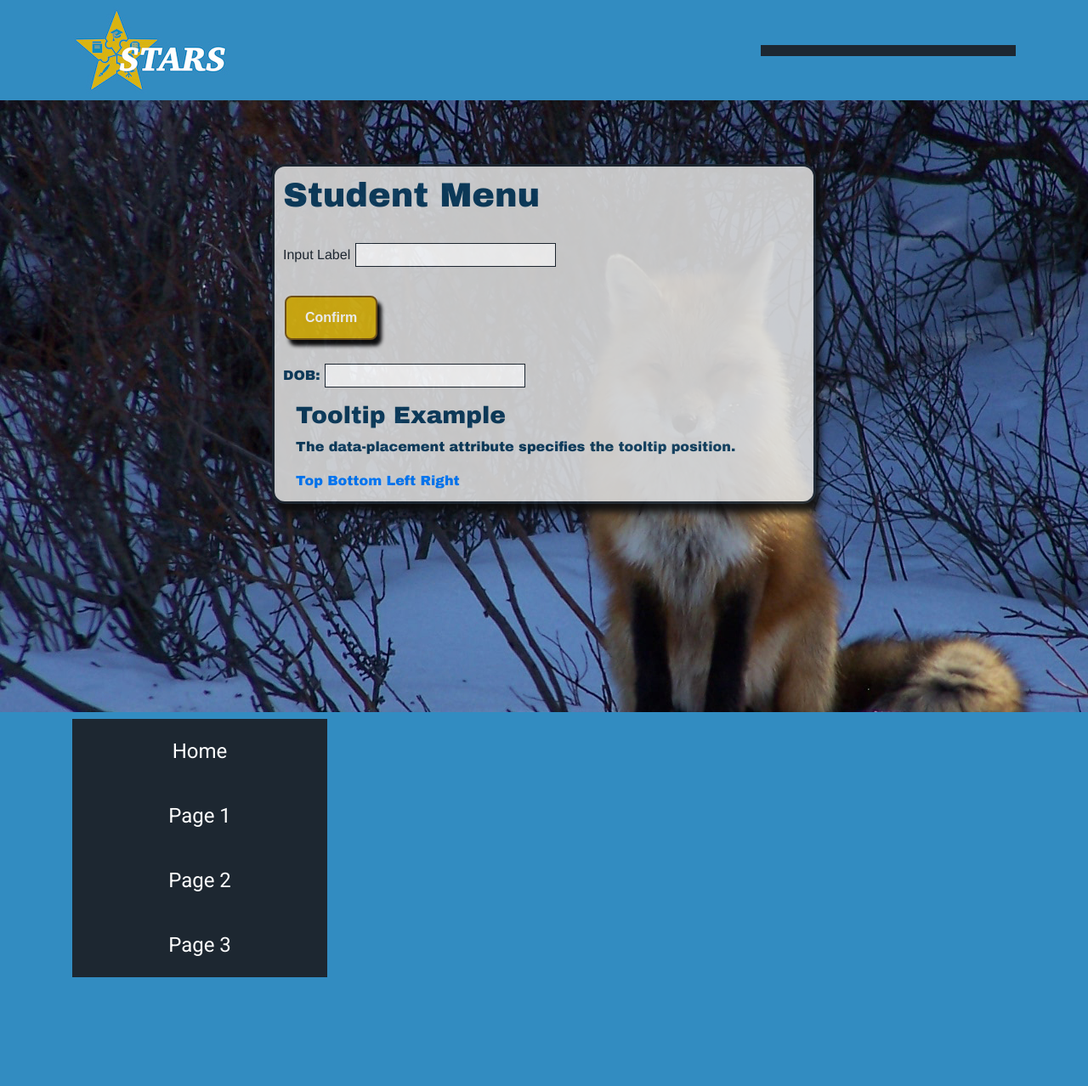
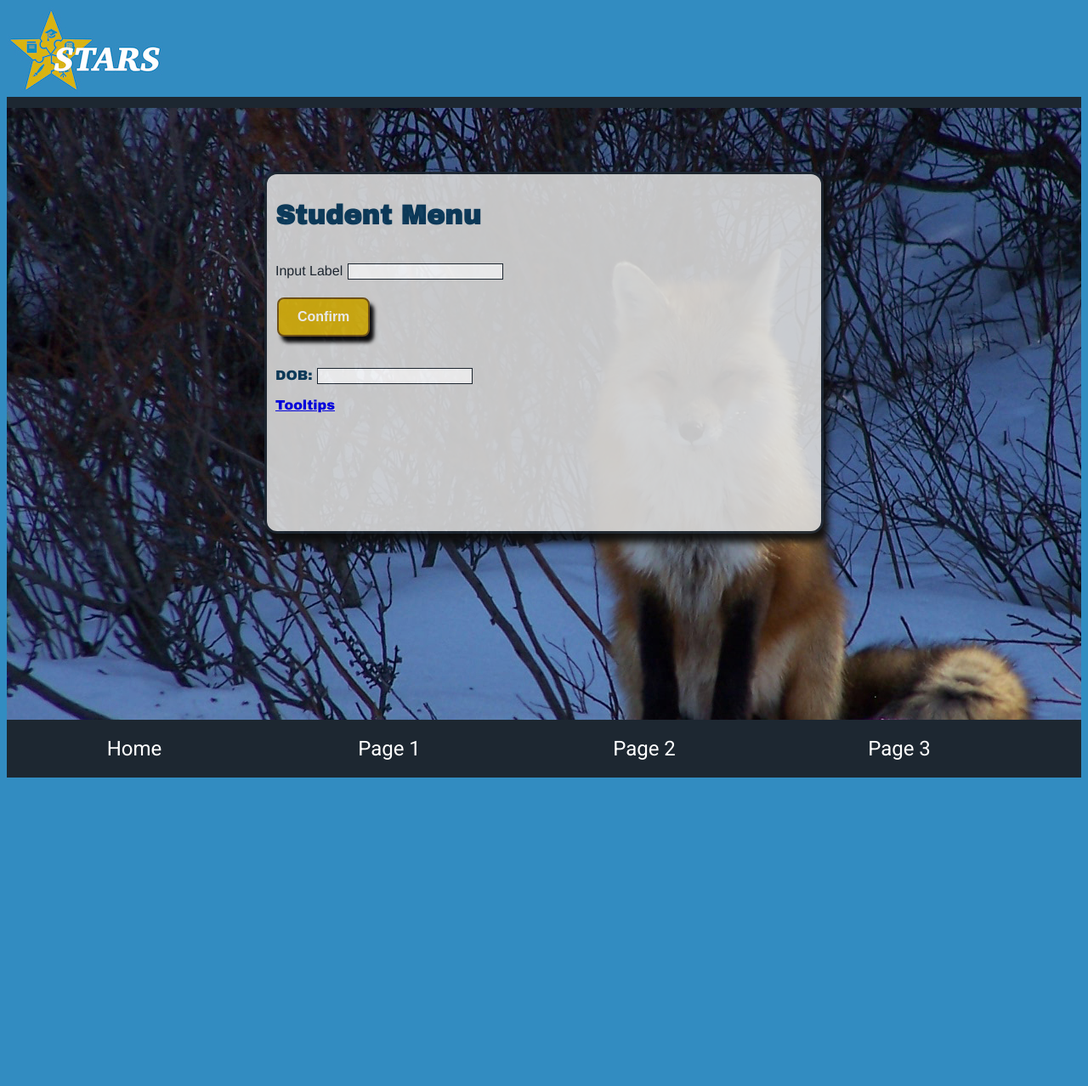
Before and after one commit to rlatorraca/CIS2261_Team_Talent_FP_Code, a PHP site: template Template/mockup.php in a window 1280 px wide. Shown: the whole page at 85% size. After the commit the page ends 915 px from the top, so only its background shows below. Run offline with PHP 8.4, Linux system fonts and the light colour scheme; the template is opened without the code that fills it, so the values that code supplies are empty; some libraries are stand-ins or nearby versions.

Commit message:
Changed Bootstrap and Jquery version.
Changed to Bootstrap 3.3.7 and JQuery 1.12.4

```diff
--- a/Template/mockup.php
+++ b/Template/mockup.php
@@ -29,21 +29,25 @@
 
         <title>STARS Template</title>
 
-        <link rel="stylesheet" href="bootstrap-4.2.1-dist/bootstrap.min.css">
-
-        <script src="https://ajax.googleapis.com/ajax/libs/jquery/3.3.1/jquery.min.js"></script>
-        <script src="https://cdnjs.cloudflare.com/ajax/libs/popper.js/1.14.6/umd/popper.min.js"></script>
-        <script src="https://maxcdn.bootstrapcdn.com/bootstrap/4.2.1/js/bootstrap.min.js"></script>
-        <link href="css/stars.css" rel="stylesheet">
+        <link rel="stylesheet" href="//code.jquery.com/ui/1.12.1/themes/base/jquery-ui.css">
+        <link rel="stylesheet" href="/resources/demos/style.css">
 
         <!-- Calendar Date Picker !-->
-        <link rel="stylesheet" href="//code.jquery.com/ui/1.12.1/themes/base/jquery-ui.css">
-        <link rel="stylesheet" href="/resources/demos/style.css">
         <script src="https://code.jquery.com/jquery-1.12.4.js"></script>
         <script src="https://code.jquery.com/ui/1.12.1/jquery-ui.js"></script>
+
+        <script src="https://maxcdn.bootstrapcdn.com/bootstrap/3.3.7/js/bootstrap.min.js" integrity="sha384-Tc5IQib027qvyjSMfHjOMaLkfuWVxZxUPnCJA7l2mCWNIpG9mGCD8wGNIcPD7Txa" crossorigin="anonymous"></script>
+        <link href="css/stars.css" rel="stylesheet">
         <script>
+            // This function shows the date picker.
             $( function() {
                 $( "#datepicker" ).datepicker();
+            } );
+
+            // This function shows the note.
+            // Will need to add a variable to get the notes to then call.
+            $( function() {
+                $( document ).tooltip();
             } );
         </script>
     </head>
@@ -94,20 +98,9 @@
                 <!-- Tooltip !-->
 
 
-                <div class="container">
-                    <h3>Tooltip Example</h3>
-                    <p>The data-placement attribute specifies the tooltip position.</p>
-                    <a href="#" data-toggle="tooltip" data-placement="top" title="Hooray!">Top</a>
-                    <a href="#" data-toggle="tooltip" data-placement="bottom" title="Hooray!">Bottom</a>
-                    <a href="#" data-toggle="tooltip" data-placement="left" title="Hooray!">Left</a>
-                    <a href="#" data-toggle="tooltip" data-placement="right" title="Hooray!">Right</a>
-                </div>
+                <p><a href="#" title="That&apos;s what this widget is">Tooltips</a></p>
 
-                <script>
-                    $(document).ready(function(){
-                        $('[data-toggle="tooltip"]').tooltip();
-                    });
-                </script>
+
 
 
                 <!-- Dropdown           https://www.w3schools.com/bootstrap4/bootstrap_ref_js_dropdown.asp          !-->
```
